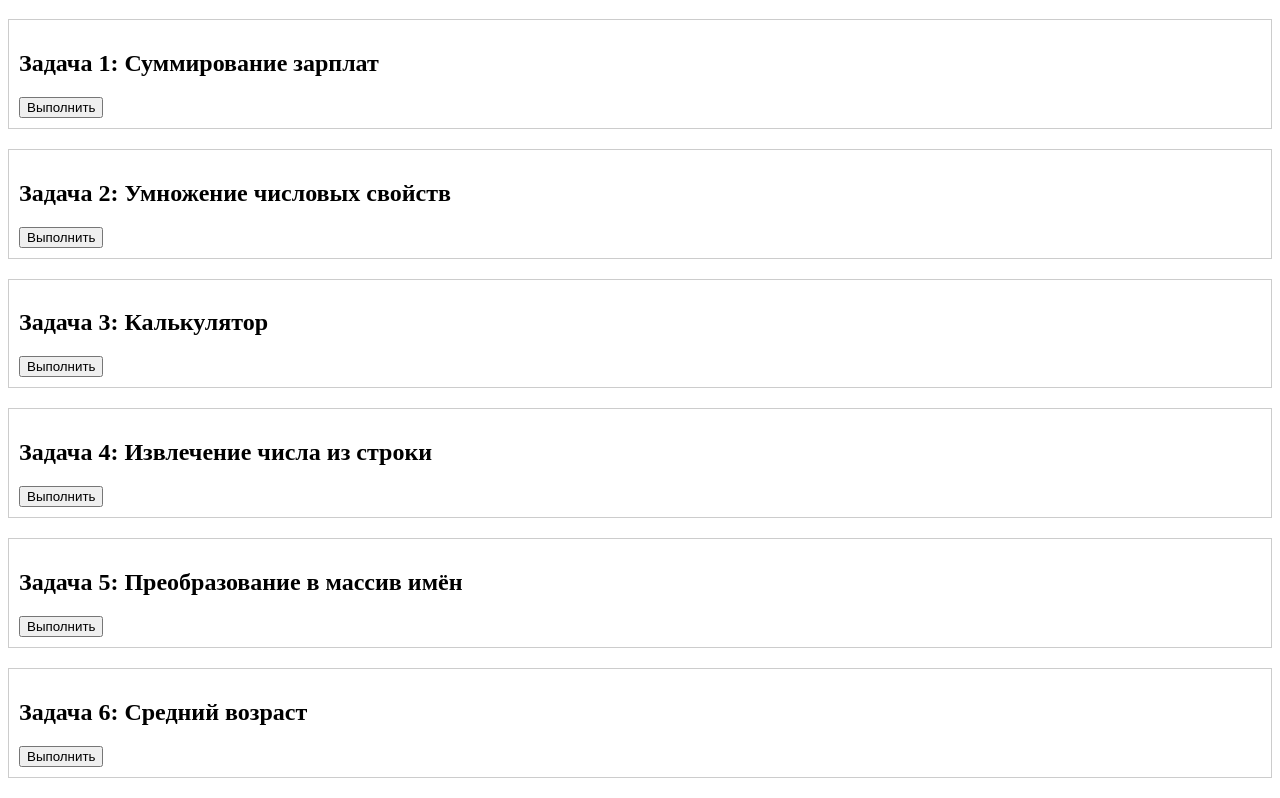
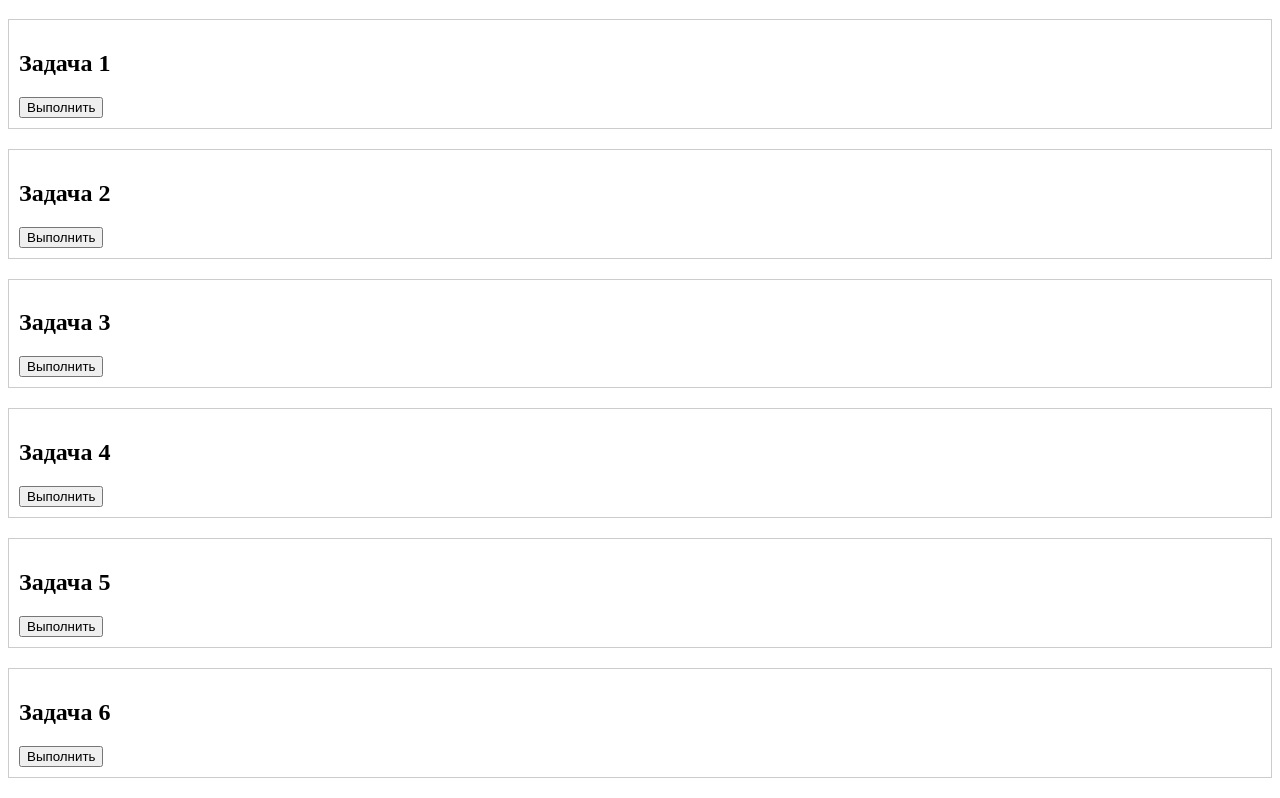
Before and after one commit to uneedrom/js, a plain HTML site: page pr5/index.html in a window 1280 px wide. Shown: the part 61-859 px from the top of the page. Drawn offline with Linux system fonts and the light colour scheme.

Commit message:
справлен вывод в задаче 2 практической работы 5

```diff
--- a/pr5/index.html
+++ b/pr5/index.html
@@ -16,37 +16,37 @@
         <h1>Практическая работа 5</h1>
 
         <div class="task">
-            <h2>Задача 1: Суммирование зарплат</h2>
+            <h2>Задача 1</h2>
             <button onclick="task1()">Выполнить</button>
         </div>
 
         <div class="task">
-            <h2>Задача 2: Умножение числовых свойств</h2>
+            <h2>Задача 2</h2>
             <button onclick="task2()">Выполнить</button>
         </div>
 
         <div class="task">
-            <h2>Задача 3: Калькулятор</h2>
+            <h2>Задача 3</h2>
             <button onclick="task3()">Выполнить</button>
         </div>
 
         <div class="task">
-            <h2>Задача 4: Извлечение числа из строки</h2>
+            <h2>Задача 4</h2>
             <button onclick="task4()">Выполнить</button>
         </div>
 
         <div class="task">
-            <h2>Задача 5: Преобразование в массив имён</h2>
+            <h2>Задача 5</h2>
             <button onclick="task5()">Выполнить</button>
         </div>
 
         <div class="task">
-            <h2>Задача 6: Средний возраст</h2>
+            <h2>Задача 6</h2>
             <button onclick="task6()">Выполнить</button>
         </div>
 
         <script>
-        // Задача 1: Суммирование зарплат
+        // 1
         function task1() {
             let salaries = {
                 John: 100,
@@ -62,13 +62,15 @@
             alert(`Сумма зарплат: ${sum}`);
         }
 
-        // Задача 2: Умножение числовых свойств
+        // 2
         function task2() {
             let menu = {
                 width: 200,
                 height: 300,
                 title: "My menu"
             };
+
+            multiplyNumeric(menu);
 
             function multiplyNumeric(obj) {
                 for (let key in obj) {
@@ -78,14 +80,14 @@
                 }
             }
 
-            let beforeStr = JSON.stringify(menu, null, 2);
-            multiplyNumeric(menu);
-            let afterStr = JSON.stringify(menu, null, 2);
-
-            alert(`До:\n${beforeStr}\n\nПосле:\n${afterStr}`);
+            let result = "";
+            for (let key in menu) {
+                result += key + ": " + menu[key] + "\n";
+            }
+            alert(result);
         }
 
-        // Задача 3: Калькулятор
+        // 3
         function task3() {
             let calculator = {
                 read() {
@@ -105,7 +107,7 @@
             alert(`Произведение: ${calculator.mul()}`);
         }
 
-        // Задача 4: Извлечение числа из строки
+        // 4
         function task4() {
             function extractCurrencyValue(str) {
                 return parseInt(str.slice(1));
@@ -117,7 +119,7 @@
             alert(`Из строки "${value}" извлечено число: ${result}`);
         }
 
-        // Задача 5: Преобразование в массив имён
+        // 5
         function task5() {
             let vasya = { name: "Вася", age: 25 };
             let petya = { name: "Петя", age: 30 };
```
